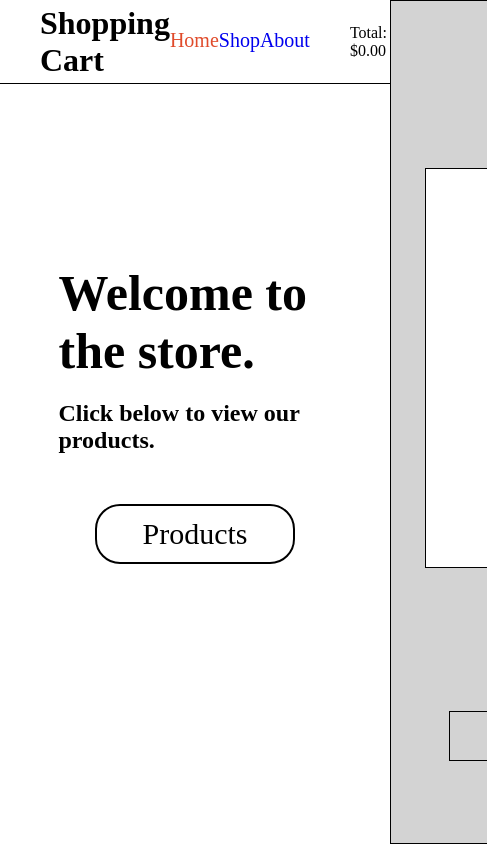
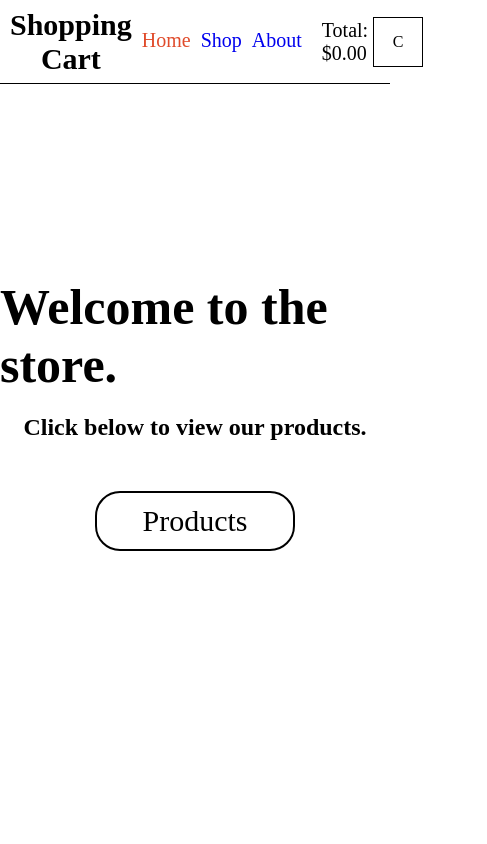
Before and after one commit to markymelnik/shopping-cart, a React (Vite) app: page / in a window 390 px wide. Shown: the whole page, 487 px wide, since content can reach past the window. Built offline with nearby package versions, Linux system fonts and the light colour scheme.

Commit message:
styling and responsive design edits; price total of more than one of the same product inside shopping cart tracked

```diff
--- a/src/App.jsx
+++ b/src/App.jsx
@@ -67,9 +67,9 @@ const App = () => {
       <BrowserRouter>
         <NavBar toggleCart={toggleCart} totalCost={calculatedTotalCost} />
         <Routes>
-          <Route path="/" element={<Home />} />
-          <Route path="/shop" element={<Shop handleAddToCart={handleAddToCart} ShopProducts={ShopProducts}/>} />
-          <Route path="/about" element={<About />} />
+          <Route path='/' element={<Home />} />
+          <Route path='/shop' element={<Shop handleAddToCart={handleAddToCart} ShopProducts={ShopProducts}/>} />
+          <Route path='/about' element={<About />} />
         </Routes>
       </BrowserRouter>
       <ShoppingCart
--- a/src/NavBar.jsx
+++ b/src/NavBar.jsx
@@ -4,20 +4,24 @@ import Title from './components/Title';
 import CartButton from './components/Shopping/CartButton';
 
 const NavBar = ({ toggleCart, totalCost }) => {
-
   return (
     <NavWrapper>
+      <LeftNavWrapper>
         <Title />
+      </LeftNavWrapper>
+      <RightNavWrapper>
         <NavButtonsWrapper>
           <StyledNavLink to='/'>Home</StyledNavLink>
           <StyledNavLink to='/shop'>Shop</StyledNavLink>
           <StyledNavLink to='/about'>About</StyledNavLink>
         </NavButtonsWrapper>
         <NavCartWrapper>
+          <TotalCostContainer>
             Total: ${totalCost.toFixed(2)}
+          </TotalCostContainer>
           <CartButton onClick={toggleCart} />
         </NavCartWrapper>
-
+      </RightNavWrapper>
     </NavWrapper>
   );
 };
@@ -29,17 +33,42 @@ const NavWrapper = styled.div`
   height: 10vh;
   width: 100%;
   border-bottom: 1px solid black;
+  position: sticky;
+  top: 0;
+  z-index: 1;
+`;
+
+const LeftNavWrapper = styled.div`
+  display: flex;
+  justify-content: center;
+  align-items: center;
+`;
+
+const RightNavWrapper = styled.div`
+  display: flex;
+  justify-content: space-between;
+  align-items: center;
+  gap: 100px;
+  margin-right: 60px;
+  width: 50%;
+
+  @media (max-width: 860px) {
+    gap: 20px;
+  }
 `;
 
 const NavButtonsWrapper = styled.div`
   display: flex;
-  justify-content: space-evenly;
-  margin-right: 40px;
-  width: 250px;
+  justify-content: space-between;
+  width: 275px;
+
+  @media (max-width: 860px) {
+    gap: 10px;
+  }
 `;
 
 const StyledNavLink = styled(NavLink)`
-  font-size: 20px;
+  font-size: 25px;
   text-decoration: none;
   border-bottom: 2px solid transparent;
   transition: border-color 0.2s ease;
@@ -56,14 +85,27 @@ const StyledNavLink = styled(NavLink)`
   &.active {
     color: #e04b2b;
   }
+
+  @media (max-width: 860px) {
+    font-size: 20px;
+  }
 `;
 
 const NavCartWrapper = styled.div`
   display: flex;
   flex-direction: row;
-  justify-content: space-between;
+  justify-content: center;
   align-items: center;
-  width: 175px;
-`
+  gap: 20px;
+  width: 200px;
+
+  @media (max-width: 860px) {
+    gap: 5px;
+  }
+`;
+
+const TotalCostContainer = styled.div`
+  font-size: 20px;
+`;
 
 export default NavBar;
--- a/src/components/Home.jsx
+++ b/src/components/Home.jsx
@@ -8,7 +8,7 @@ const Home = () => {
         <WelcomeWrapper>
           <h1> Welcome to the store.</h1>
           <h2>Click below to view our products.</h2>
-          <StyledLink to='/shop'>Products</StyledLink>
+          <StyledLink to="/shop">Products</StyledLink>
         </WelcomeWrapper>
       </HomePageWrapper>
     </>
@@ -26,9 +26,9 @@ const HomePageWrapper = styled.div`
 const WelcomeWrapper = styled.div`
   display: flex;
   flex-direction: column;
+  justify-content: center;
   align-items: center;
-  justify-content: center;
-  width: 70%;
+  width: 100%;
   margin-bottom: 100px;
 
   & > :nth-child(1) {
--- a/src/components/Shop.jsx
+++ b/src/components/Shop.jsx
@@ -1,6 +1,5 @@
 import styled from 'styled-components';
 import Card from './Card';
-
 
 const Shop = ({ handleAddToCart, ShopProducts }) => {
   return (
@@ -13,24 +12,31 @@ const Shop = ({ handleAddToCart, ShopProducts }) => {
               shopProduct={shopProduct}
               handleAddToCart={() => handleAddToCart(shopProduct)}
             />
-          )
+          );
         })}
       </ShopGrid>
     </ShopWrapper>
-  )
+  );
 };
 
 const ShopWrapper = styled.div`
   display: flex;
   justify-content: center;
   width: 100%;
-
-`
+`;
 const ShopGrid = styled.div`
   display: grid;
   grid-template-columns: repeat(3, 1fr);
   gap: 4em;
   margin: 4em 0;
-`
+
+  @media (max-width: 1380px) {
+    grid-template-columns: repeat(2, 1fr);
+  }
+
+  @media (max-width: 920px) {
+    grid-template-columns: repeat(1, 1fr);
+  }
+`;
 
 export default Shop;
--- a/src/components/Shopping/CartButton.jsx
+++ b/src/components/Shopping/CartButton.jsx
@@ -10,8 +10,7 @@ const CartButtonContainer = styled.div`
   align-items: center;
   border: 1px solid black;
   height: 50px;
-  width: 50px;
-  margin-right: 50px;
+  min-width: 50px;
 
   &:hover {
     background-color: lightgrey;
--- a/src/components/Shopping/CartProduct.jsx
+++ b/src/components/Shopping/CartProduct.jsx
@@ -11,7 +11,8 @@ const CartProduct = ({ cartProduct, onDecrement, onIncrement }) => {
         </CartProductImage>
         <CartProductInfo>
           <h3>{name}</h3>
-          <h3>${price.toFixed(2)}</h3>
+          <h3>Price: ${price.toFixed(2)}</h3>
+          <h3>Product Total: ${(price * quantity).toFixed(2)}</h3>
         </CartProductInfo>
       </CartProductWrapper>
       <CartProductQuantityContainer>
@@ -36,9 +37,10 @@ const CartProductContainer = styled.div`
 const CartProductWrapper = styled.div`
   display: flex;
   flex-direction: row;
-  justify-content: space-evenly;
+  justify-content: center;
   align-items: center;
   width: 100%;
+  gap: 50px;
 `;
 
 const CartProductImage = styled.div`
@@ -53,6 +55,7 @@ const CartProductImage = styled.div`
 const CartProductInfo = styled.div`
   display: flex;
   flex-direction: column;
+  width: 175px;
   gap: 10px;
 `;
 
--- a/src/components/Shopping/ShoppingCart.jsx
+++ b/src/components/Shopping/ShoppingCart.jsx
@@ -12,7 +12,7 @@ const ShoppingCart = ({
   return (
     <ShoppingCartContainer data-showcart={showCart}>
       <h2>Your Shopping Cart</h2>
-      <CloseButton onClick={onCloseButtonClick}>X</CloseButton>
+      <CloseButton onClick={onCloseButtonClick} data-showcart={showCart}>X</CloseButton>
       <CartProductsContainer>
         {shoppingCartProducts.map((cartProduct) => (
           <CartProduct
@@ -44,6 +44,10 @@ const ShoppingCartContainer = styled.div`
   border: 1px solid black;
   background-color: lightgrey;
   transition: right 0.4s ease-in-out;
+
+  @media (max-width: 860px) {
+    width: 400px;
+  }
 `;
 
 const CloseButton = styled.div`
@@ -51,11 +55,12 @@ const CloseButton = styled.div`
   justify-content: center;
   align-items: center;
   position: absolute;
+  font-size: 30px;
   top: 0;
-  right: 0;
-  border: 1px solid black;
+  left: -50px;
   height: 50px;
   width: 50px;
+  visibility: ${(props) => (props['data-showcart'] ? 'visible' : 'hidden')};
 
   &:hover {
     cursor: pointer;
@@ -66,11 +71,12 @@ const CloseButton = styled.div`
 const CartProductsContainer = styled.div`
   display: flex;
   flex-direction: column;
-  height: 400px;
+  gap: 10px;
+  height: 500px;
   width: 90%;
   border: 1px solid black;
   padding: 10px;
-  overflow-y: auto;
+  overflow-y: scroll;
   background-color: white;
 `;
 
--- a/src/components/Title.jsx
+++ b/src/components/Title.jsx
@@ -12,6 +12,12 @@ const TitleWrapper = styled.div`
   display: flex;
   justify-content: center;
   margin-left: 40px;
+
+  @media (max-width: 860px) {
+    font-size: 15px;
+    text-align: center;
+    margin: 10px;
+  }
 `;
 
 export default Title;
--- a/src/index.jsx
+++ b/src/index.jsx
@@ -14,6 +14,9 @@ const GlobalStyle = createGlobalStyle`
     border: 0;
   }
 
+  html {
+    overflow-y: scroll;
+  }
 `;
 
 root.render(
```
Also changed, not shown: src/components/Card.jsx (+4 -5 lines). Lines whose indentation alone changed are shown as unchanged.
